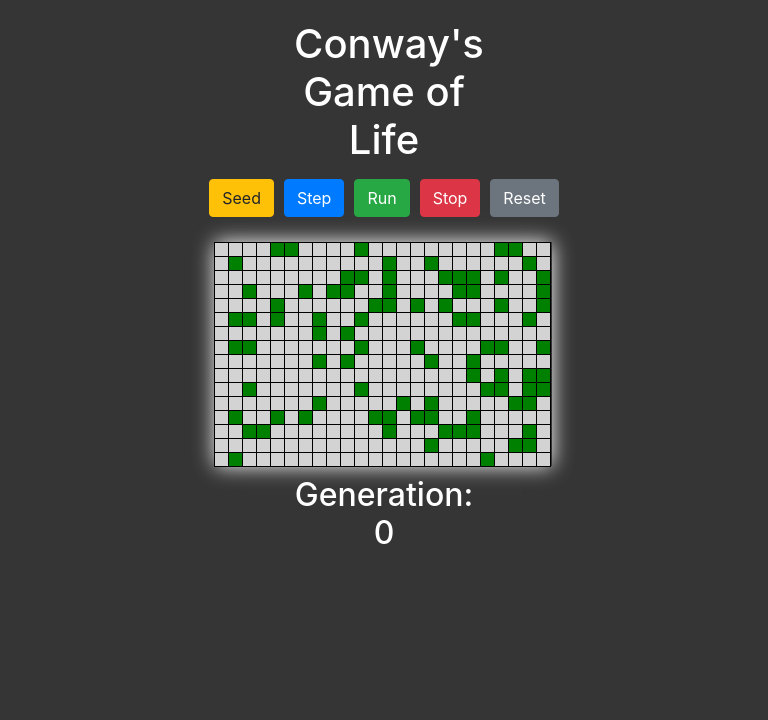
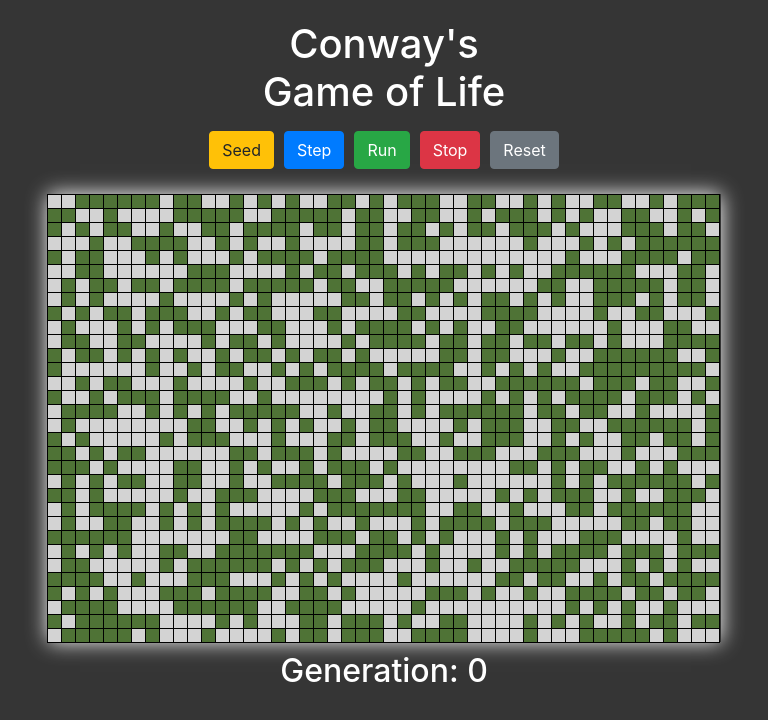
Before and after one commit to sjoseph7/conways_game_of_life, a React (Create React App) app: page / in a window 1280 px wide. Shown: the top 720 px of the page, without its empty margins (256-1024 px from the left). Built offline with nearby package versions, Linux system fonts and the light colour scheme.

Commit message:
Add a color gradient to cells

```diff
--- a/src/App.js
+++ b/src/App.js
@@ -5,28 +5,41 @@ import Grid from "./components/Grid/Grid";
 import Button from "react-bootstrap/Button";
 import ButtonToolbar from "react-bootstrap/ButtonToolbar";
 
+import unionFind from "./helpers/unionFind";
+
 import "./App.css";
 
 export default class App extends Component {
   constructor() {
     super();
     this.stepDelay = 150;
-    this.rows = 16;
-    this.cols = 24;
+    this.rows = 16 * 2;
+    this.cols = 24 * 2;
 
+    this.colors = [
+      "rgba(170,58,56,1)",
+      "rgba(152,115,56,1)",
+      "rgba(134,115,55,1)",
+      "rgba(115,115,55,1)",
+      "rgba(79,115,54,1)"
+    ];
+
+    this.highColor = [170, 58, 56];
+    this.lowColor = [79, 115, 54];
+
+    this.defaultColor = gradient(this.lowColor, this.highColor, 0); //this.colors[this.colors.length - 1];
     this.stepInterval = "";
 
     this.state = {
       generation: 0,
-      cellStates: Array(this.rows)
-        .fill()
-        .map(() => Array(this.cols).fill(false))
+      cellStates: this.createEmptyGrid(),
+      cellColors: this.createEmptyGrid()
     };
   }
 
   // ---- Life-Cycle Methods ---- //
   componentDidMount() {
-    this.seedGrid(4);
+    this.seedGrid(2);
   }
 
   // ---- Handlers ---- //
@@ -36,6 +49,13 @@ export default class App extends Component {
     row = Number(row);
     col = Number(col);
 
+    //! Test
+    const cellID = getID(this.state.cellStates, row, col);
+    // const neighborCellCoords = getActiveNeighborCoordinates(this.state.)
+    console.log(`ID: ${cellID}`);
+    console.log(`ID: ${cellID}`);
+    //! Test
+
     this.setState(prevState => {
       return {
         cellStates: prevState.cellStates.map((cellStatesRow, row_index) => {
@@ -43,6 +63,13 @@ export default class App extends Component {
             return row === row_index && col === col_index
               ? !cellState
               : cellState;
+          });
+        }),
+        cellColors: prevState.cellColors.map((cellColorsRow, row_index) => {
+          return cellColorsRow.map((cellColor, col_index) => {
+            return row === row_index && col === col_index
+              ? !cellColor
+              : cellColor;
           });
         })
       };
@@ -57,17 +84,22 @@ export default class App extends Component {
     }
     console.log(odds);
 
-    let seededGrid = this.createEmptyGrid();
+    let seededStateGrid = this.createEmptyGrid();
+    let seededColorGrid = this.createEmptyGrid();
 
     for (let row = 0; row < this.rows; row++) {
       for (let col = 0; col < this.cols; col++) {
         let cellOn = Math.floor(Math.random() * odds) === 0;
-        if (cellOn) seededGrid[row][col] = true;
+        if (cellOn) {
+          seededStateGrid[row][col] = true;
+          seededColorGrid[row][col] = this.defaultColor;
+        }
       }
     }
 
     this.setState({
-      cellStates: seededGrid
+      cellStates: seededStateGrid,
+      cellColors: seededColorGrid
     });
   };
 
@@ -96,15 +128,53 @@ export default class App extends Component {
         }
         nextCellStates.push(nextCellStatesRow);
       }
+
+      // Stop when nothing is changing
       if (
         JSON.stringify(prevState.cellStates) === JSON.stringify(nextCellStates)
       ) {
-        console.log("!!!");
         this.stop();
         return;
       }
+
+      // Color code the "creatures"
+      const uf = new unionFind(this.rows * this.cols + 1);
+      const activeCellCoordinates = getActiveCellCoordinates(nextCellStates);
+      const nextCellColors = this.createEmptyGrid();
+
+      activeCellCoordinates.forEach(([row, col]) => {
+        const neighborCoordinates = getActiveNeighborCoordinates(
+          nextCellStates,
+          row,
+          col
+        );
+        neighborCoordinates.forEach(coord => {
+          let [n_row, n_col] = coord;
+          const id = getID(prevState.cellStates, row, col);
+          const n_id = getID(prevState.cellStates, n_row, n_col);
+          uf.union(id, n_id);
+        });
+      });
+
+      activeCellCoordinates.forEach(([row, col]) => {
+        const cellID = getID(prevState.cellStates, row, col);
+        const cellRoot = uf.root(cellID);
+        // const selectedColor = roots.indexOf(cellRoot) % this.colors.length;
+        const sizePercent =
+          (uf.segmentSize(cellRoot) / (this.rows * this.cols)) * 10;
+        const selectedColor = gradient(
+          this.lowColor,
+          this.highColor,
+          sizePercent
+        );
+        console.log(`${sizePercent} ==> ${selectedColor}`);
+
+        nextCellColors[row][col] = selectedColor;
+      });
+
       return {
         cellStates: nextCellStates,
+        cellColors: nextCellColors,
         generation: (prevState.generation += 1)
       };
     });
@@ -122,6 +192,7 @@ export default class App extends Component {
   reset = () => {
     this.setState({
       cellStates: this.createEmptyGrid(),
+      cellColors: this.createEmptyGrid(),
       generation: 0
     });
   };
@@ -175,6 +246,7 @@ export default class App extends Component {
           rows={this.rows}
           cols={this.cols}
           cellStates={this.state.cellStates}
+          cellColors={this.state.cellColors}
           handleSelect={this.handleSelect}
         />
         <h2>Generation: {this.state.generation}</h2>
@@ -183,29 +255,70 @@ export default class App extends Component {
   }
 }
 
-function countNeighbors(cellStates, cellRow, cellCol) {
-  let numberOfNeighbors = 0;
-  if (!cellStates) {
+function countNeighbors(grid, cellRow, cellCol) {
+  if (!grid) {
     return;
   }
-  let width = cellStates[0].length - 1;
-  let height = cellStates.length - 1;
+  return getActiveNeighborCoordinates(grid, cellRow, cellCol).length;
+}
+
+function getActiveCellCoordinates(grid, cellRow, cellCol) {
+  const coordGrid = grid.map((gridRow, row_index) =>
+    gridRow.map((cellState, col_index) =>
+      cellState ? [row_index, col_index] : false
+    )
+  );
+
+  const coordArray = coordGrid.flat().filter(coord => coord !== false);
+  return coordArray;
+}
+
+function getActiveNeighborCoordinates(grid, cellRow, cellCol) {
+  let activeNeighborCoordinates = [];
+
+  if (!grid) {
+    return [];
+  }
+
+  const width = grid[0].length;
+  const height = grid.length;
   [-1, 0, 1].forEach(row => {
     [-1, 0, 1].forEach(col => {
       // Skip self
       if (row === 0 && col === 0) {
         return;
-      } else if (cellRow + row > height || cellRow + row < 0) {
+      } else if (cellRow + row > height - 1 || cellRow + row < 0) {
         return;
-      } else if (cellCol + col > width || cellCol + col < 0) {
+      } else if (cellCol + col > width - 1 || cellCol + col < 0) {
         return;
       }
-
-      if (cellStates[cellRow + row][cellCol + col]) {
-        numberOfNeighbors += 1;
+      let neighbor = grid[cellRow + row][cellCol + col];
+      if (neighbor) {
+        activeNeighborCoordinates.push([cellRow + row, cellCol + col]);
       }
     });
   });
 
-  return numberOfNeighbors;
+  return activeNeighborCoordinates;
 }
+
+function getID(grid, cellRow, cellCol) {
+  let width = grid[0].length;
+  return width * cellRow + cellCol;
+}
+
+function gradient(color1, color2, percent) {
+  let result = "#";
+  for (let i = 0; i < 3; i++) {
+    let newValue = Math.floor(map(percent, 0, 1, color1[i], color2[i]));
+    newValue = Math.min(255, Math.max(0, newValue));
+    result += (newValue < 16 ? "0" : "") + newValue.toString(16);
+  }
+  return result;
+}
+
+function map(value, from_min, from_max, to_min, to_max) {
+  return (
+    ((value - from_min) * (to_max - to_min)) / (from_max - from_min) + to_min
+  );
+}
--- a/src/components/Cell/Cell.js
+++ b/src/components/Cell/Cell.js
@@ -1,6 +1,13 @@
 import React from "react";
 
 export default function Cell(props) {
-  const { id, cellState, handleSelect } = props;
-  return <div id={id} className={cellState} onClick={handleSelect}></div>;
+  const { id, cellState, cellColor, handleSelect } = props;
+  return (
+    <div
+      id={id}
+      style={{ backgroundColor: cellColor }}
+      className={cellState}
+      onClick={handleSelect}
+    ></div>
+  );
 }
--- a/src/components/Grid/Grid.js
+++ b/src/components/Grid/Grid.js
@@ -3,18 +3,21 @@ import React from "react";
 import Cell from "../Cell/Cell";
 
 export default function Grid(props) {
-  const { rows, cols, cellStates, handleSelect } = props;
+  const { rows, cols, cellStates, cellColors, handleSelect } = props;
 
   let cells = [];
   for (let row = 0; row < rows; row++) {
     for (let col = 0; col < cols; col++) {
-      let id = `${row}_${col}`;
-      let cellState = cellStates[row][col] ? "box on" : "box off";
+      const id = `${row}_${col}`;
+      const cellState = cellStates[row][col] ? "box on" : "box off";
+      const cellColor = cellColors[row][col] || undefined;
+
       cells.push(
         <Cell
           key={id}
           id={id}
           cellState={cellState}
+          cellColor={cellColor}
           handleSelect={handleSelect}
         />
       );
--- /dev/null
+++ b/src/helpers/unionFind.js
@@ -0,0 +1,93 @@
+export default class unionFind {
+  constructor(N, options) {
+    this.id = [];
+    this.size = [];
+    this.pathCompression = true;
+
+    // Get options
+    if (options) {
+      const { pathCompression } = options;
+      if (pathCompression === false) {
+        this.pathCompression = false;
+      }
+    }
+
+    // Sanitize inputs
+    N = Math.floor(N);
+    if (typeof N !== "number" || N < 1) {
+      console.log("Uh-oh");
+    }
+
+    // console.log(
+    //   `Union Find on ${N} items${
+    //     this.pathCompression ? ", with Path Compression" : ""
+    //   }`
+    // );
+
+    // Make each item its own root, and set size to 1
+    for (let i = 0; i < N; i++) {
+      this.id[i] = i;
+      this.size[i] = 1;
+    }
+  }
+  /**
+   * *find()*
+   *
+   * Determine if two items have the same root
+   * @param {number} p
+   * @param {number} q
+   */
+  find(p, q) {
+    return this.root(p) === this.root(q);
+  }
+
+  /**
+   * *union()*
+   *
+   * Join the roots of the trees containing items p and q
+   * @param {number} p
+   * @param {number} q
+   */
+  union(p, q) {
+    let root_p = this.root(p);
+    let root_q = this.root(q);
+    if (root_p === root_q) {
+      return;
+    }
+    if (this.size[root_p] < this.size[root_q]) {
+      this.id[root_p] = root_q;
+      this.size[root_q] += this.size[root_p];
+    } else {
+      this.id[root_q] = root_p;
+      this.size[root_p] += this.size[root_q];
+    }
+  }
+
+  /**
+   * *root()*
+   *
+   * Find the root of the tree containing item i
+   * @param {number} i
+   */
+  root(i) {
+    if (this.pathCompression) {
+      while (i !== this.id[i]) {
+        this.id[i] = this.id[this.id[i]];
+        i = this.id[i];
+      }
+    } else {
+      while (i !== this.id[i]) {
+        i = this.id[i];
+      }
+    }
+    return i;
+  }
+
+  segmentSize(i) {
+    return this.size[i];
+  }
+
+  roots() {
+    return Array.from(new Set(this.id));
+  }
+}
--- a/src/index.css
+++ b/src/index.css
@@ -14,13 +14,13 @@ body {
 .off {
   background-color: lightgray;
 }
-
+/*
 .on {
   background-color: green;
-}
+} */
 
 .box:hover {
-  background: #00ccff;
+  background: #00ccff !important;
 }
 
 .center {
```
Also changed, not shown: src/serviceWorker.js (+15 -15 lines), public/manifest.json, 2 other files (tests, documents, lock files or other folders).
